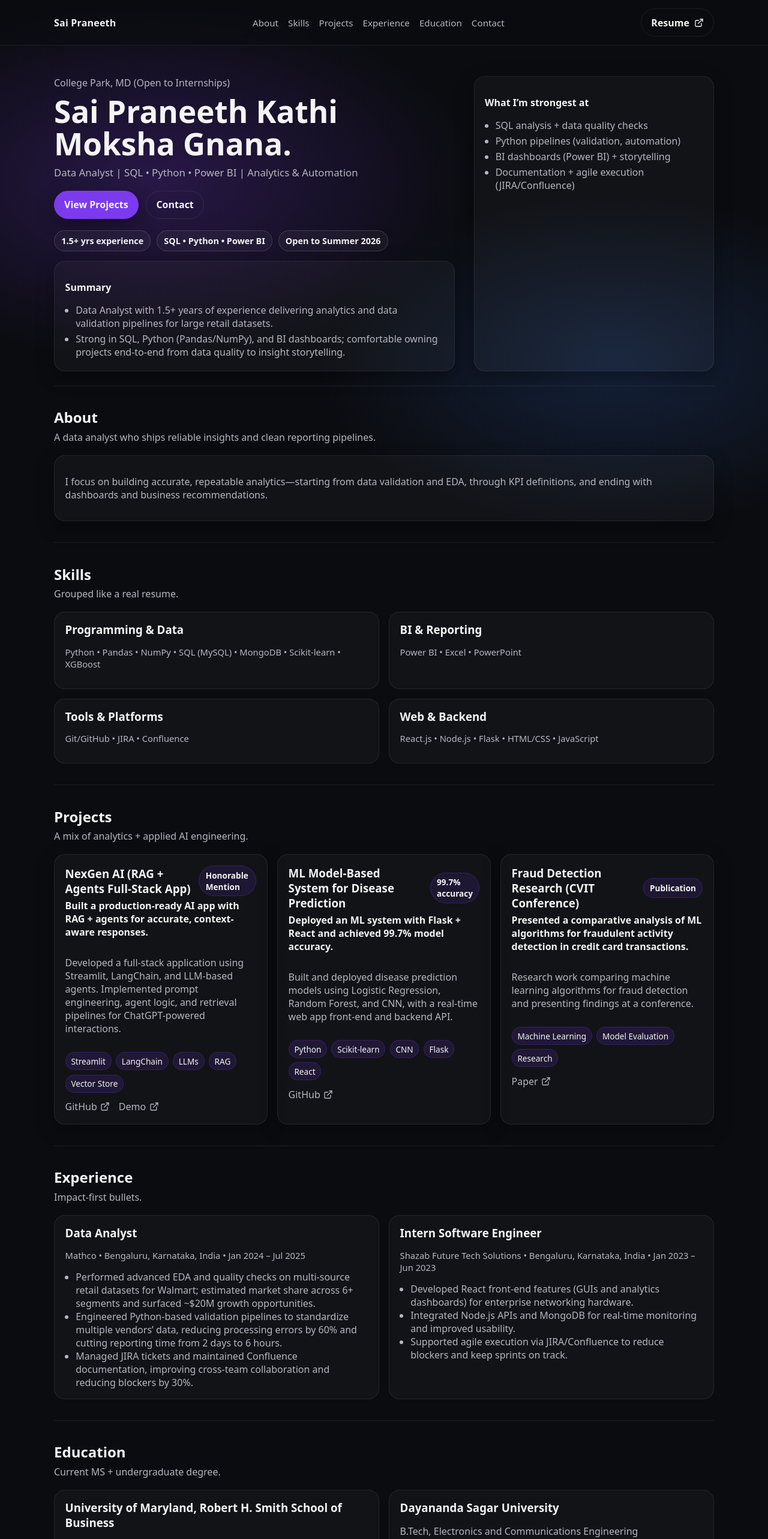
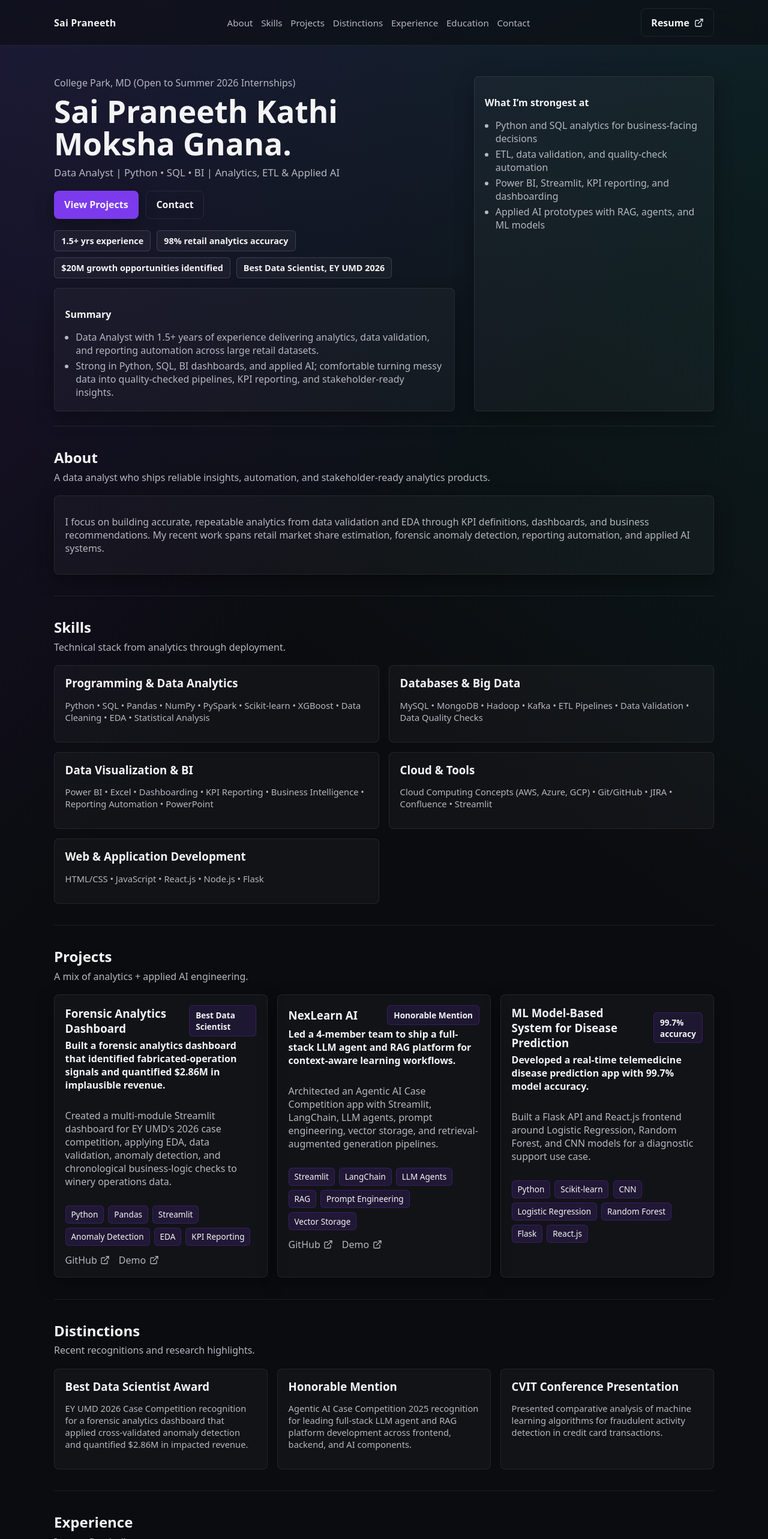
Before and after one commit to Photon7777/Website, a React (Vite) app in the folder data-analyst-portfolio/: page / in a window 1280 px wide. Shown: the top 2566 px of the page at 60% size. Built offline with nearby package versions, Linux system fonts and the light colour scheme.

Commit message:
Update portfolio with latest resume

```diff
--- a/data-analyst-portfolio/src/App.jsx
+++ b/data-analyst-portfolio/src/App.jsx
@@ -5,7 +5,7 @@ import ProjectCard from "./components/ProjectCard";
 import Footer from "./components/Footer";
 import { siteData } from "./data/siteData";
 import { FiGithub, FiLinkedin, FiMail, FiPhone } from "react-icons/fi";
-import { motion } from "framer-motion";
+import { motion as Motion } from "framer-motion";
 
 export default function App() {
   return (
@@ -15,7 +15,7 @@ export default function App() {
       <main className="container">
         {/* HERO */}
         <section className="hero">
-      <motion.div
+      <Motion.div
         initial={{ opacity: 0, y: 18 }}
         animate={{ opacity: 1, y: 0 }}
         transition={{ duration: 0.7, ease: "easeOut" }}
@@ -33,8 +33,9 @@ export default function App() {
 
         <div className="stat-row">
           <span className="stat-pill">1.5+ yrs experience</span>
-          <span className="stat-pill">SQL • Python • Power BI</span>
-          <span className="stat-pill">Open to Summer 2026</span>
+          <span className="stat-pill">98% retail analytics accuracy</span>
+          <span className="stat-pill">$20M growth opportunities identified</span>
+          <span className="stat-pill">Best Data Scientist, EY UMD 2026</span>
         </div>
 
         <div className="panel">
@@ -45,9 +46,9 @@ export default function App() {
             ))}
           </ul>
         </div>
-      </motion.div>
+      </Motion.div>
 
-      <motion.div
+      <Motion.div
         initial={{ opacity: 0, y: 18 }}
         animate={{ opacity: 1, y: 0 }}
         transition={{ duration: 0.7, ease: "easeOut", delay: 0.1 }}
@@ -55,12 +56,12 @@ export default function App() {
       >
         <p className="strong">What I’m strongest at</p>
         <ul>
-          <li>SQL analysis + data quality checks</li>
-          <li>Python pipelines (validation, automation)</li>
-          <li>BI dashboards (Power BI) + storytelling</li>
-          <li>Documentation + agile execution (JIRA/Confluence)</li>
+          <li>Python and SQL analytics for business-facing decisions</li>
+          <li>ETL, data validation, and quality-check automation</li>
+          <li>Power BI, Streamlit, KPI reporting, and dashboarding</li>
+          <li>Applied AI prototypes with RAG, agents, and ML models</li>
         </ul>
-      </motion.div>
+      </Motion.div>
     </section>
 
 
@@ -68,19 +69,21 @@ export default function App() {
         <Section
           id="about"
           title="About"
-          subtitle="A data analyst who ships reliable insights and clean reporting pipelines."
+          subtitle="A data analyst who ships reliable insights, automation, and stakeholder-ready analytics products."
         >
           <div className="panel">
             <p className="muted">
-              I focus on building accurate, repeatable analytics—starting from data validation and EDA,
-              through KPI definitions, and ending with dashboards and business recommendations.
+              I focus on building accurate, repeatable analytics from data validation and EDA
+              through KPI definitions, dashboards, and business recommendations. My recent work
+              spans retail market share estimation, forensic anomaly detection, reporting
+              automation, and applied AI systems.
             </p>
           </div>
         </Section>
 
         {/* SKILLS */}
-        <Section id="skills" title="Skills" subtitle="Grouped like a real resume.">
-          <div className="two-col">
+        <Section id="skills" title="Skills" subtitle="Technical stack from analytics through deployment.">
+          <div className="skills-grid">
             {Object.entries(siteData.skills).map(([group, items]) => (
               <div key={group} className="item">
                 <h3>{group}</h3>
@@ -95,6 +98,18 @@ export default function App() {
           <div className="grid">
             {siteData.projects.map((p) => (
               <ProjectCard key={p.title} p={p} />
+            ))}
+          </div>
+        </Section>
+
+        {/* DISTINCTIONS */}
+        <Section id="distinctions" title="Distinctions" subtitle="Recent recognitions and research highlights.">
+          <div className="three-col">
+            {siteData.distinctions.map((d) => (
+              <div key={d.title} className="item">
+                <h3>{d.title}</h3>
+                <p className="muted small">{d.detail}</p>
+              </div>
             ))}
           </div>
         </Section>
--- a/data-analyst-portfolio/src/components/Navbar.jsx
+++ b/data-analyst-portfolio/src/components/Navbar.jsx
@@ -5,6 +5,7 @@ export default function Navbar({ name, resumeUrl }) {
     { label: "About", href: "#about" },
     { label: "Skills", href: "#skills" },
     { label: "Projects", href: "#projects" },
+    { label: "Distinctions", href: "#distinctions" },
     { label: "Experience", href: "#experience" },
     { label: "Education", href: "#education" },
     { label: "Contact", href: "#contact" },
--- a/data-analyst-portfolio/src/components/ProjectCard.jsx
+++ b/data-analyst-portfolio/src/components/ProjectCard.jsx
@@ -1,9 +1,9 @@
-import { motion } from "framer-motion";
+import { motion as Motion } from "framer-motion";
 import { FiExternalLink } from "react-icons/fi";
 
 export default function ProjectCard({ p }) {
   return (
-    <motion.article
+    <Motion.article
       className="card"
       whileHover={{ y: -4 }}
       transition={{ duration: 0.18, ease: "easeOut" }}
@@ -24,13 +24,15 @@ export default function ProjectCard({ p }) {
         ))}
       </div>
 
+      {p.links?.length ? (
         <div className="links">
-        {p.links?.map((l) => (
+          {p.links.map((l) => (
             <a key={l.label} href={l.url} className="link" target="_blank" rel="noreferrer">
               {l.label} <FiExternalLink />
             </a>
           ))}
         </div>
-    </motion.article>
+      ) : null}
+    </Motion.article>
   );
 }
--- a/data-analyst-portfolio/src/components/Reveal.jsx
+++ b/data-analyst-portfolio/src/components/Reveal.jsx
@@ -1,4 +1,4 @@
-import { motion, useInView } from "framer-motion";
+import { motion as Motion, useInView } from "framer-motion";
 import { useRef } from "react";
 
 export default function Reveal({ children, delay = 0, y = 18 }) {
@@ -6,13 +6,13 @@ export default function Reveal({ children, delay = 0, y = 18 }) {
   const inView = useInView(ref, { once: true, margin: "-80px" });
 
   return (
-    <motion.div
+    <Motion.div
       ref={ref}
       initial={{ opacity: 0, y }}
       animate={inView ? { opacity: 1, y: 0 } : {}}
       transition={{ duration: 0.6, ease: "easeOut", delay }}
     >
       {children}
-    </motion.div>
+    </Motion.div>
   );
 }
--- a/data-analyst-portfolio/src/data/siteData.js
+++ b/data-analyst-portfolio/src/data/siteData.js
@@ -1,16 +1,16 @@
 export const siteData = {
   name: "Sai Praneeth Kathi Moksha Gnana",
-  headline: "Data Analyst | SQL • Python • Power BI | Analytics & Automation",
-  location: "College Park, MD (Open to Internships)",
+  headline: "Data Analyst | Python • SQL • BI | Analytics, ETL & Applied AI",
+  location: "College Park, MD (Open to Summer 2026 Internships)",
   phone: "(240) 886-7483",
   email: "lakhrav@umd.edu",
   linkedin: "https://www.linkedin.com/in/sai-praneeth-kmg",
   github: "https://github.com/Photon7777",
-  resumeUrl: "https://drive.google.com/file/d/1YzJgHBxGKIQtxz44l1EBHAmdj-zBwDDa/view?usp=sharing", // add your hosted PDF link later
+  resumeUrl: "/Resume_SaiPraneeth.pdf",
 
   summary: [
-    "Data Analyst with 1.5+ years of experience delivering analytics and data validation pipelines for large retail datasets.",
-    "Strong in SQL, Python (Pandas/NumPy), and BI dashboards; comfortable owning projects end-to-end from data quality to insight storytelling.",
+    "Data Analyst with 1.5+ years of experience delivering analytics, data validation, and reporting automation across large retail datasets.",
+    "Strong in Python, SQL, BI dashboards, and applied AI; comfortable turning messy data into quality-checked pipelines, KPI reporting, and stakeholder-ready insights.",
   ],
 
   education: [
@@ -29,18 +29,44 @@ export const siteData = {
   ],
 
   skills: {
-    "Programming & Data": [
+    "Programming & Data Analytics": [
       "Python",
+      "SQL",
       "Pandas",
       "NumPy",
-      "SQL (MySQL)",
-      "MongoDB",
+      "PySpark",
       "Scikit-learn",
       "XGBoost",
+      "Data Cleaning",
+      "EDA",
+      "Statistical Analysis",
     ],
-    "BI & Reporting": ["Power BI", "Excel", "PowerPoint"],
-    "Tools & Platforms": ["Git/GitHub", "JIRA", "Confluence"],
-    "Web & Backend": ["React.js", "Node.js", "Flask", "HTML/CSS", "JavaScript"],
+    "Databases & Big Data": [
+      "MySQL",
+      "MongoDB",
+      "Hadoop",
+      "Kafka",
+      "ETL Pipelines",
+      "Data Validation",
+      "Data Quality Checks",
+    ],
+    "Data Visualization & BI": [
+      "Power BI",
+      "Excel",
+      "Dashboarding",
+      "KPI Reporting",
+      "Business Intelligence",
+      "Reporting Automation",
+      "PowerPoint",
+    ],
+    "Cloud & Tools": [
+      "Cloud Computing Concepts (AWS, Azure, GCP)",
+      "Git/GitHub",
+      "JIRA",
+      "Confluence",
+      "Streamlit",
+    ],
+    "Web & Application Development": ["HTML/CSS", "JavaScript", "React.js", "Node.js", "Flask"],
   },
 
   experience: [
@@ -50,60 +76,78 @@ export const siteData = {
       location: "Bengaluru, Karnataka, India",
       period: "Jan 2024 – Jul 2025",
       bullets: [
-        "Performed advanced EDA and quality checks on multi-source retail datasets for Walmart; estimated market share across 6+ segments and surfaced ~$20M growth opportunities.",
-        "Engineered Python-based validation pipelines to standardize multiple vendors’ data, reducing processing errors by 60% and cutting reporting time from 2 days to 6 hours.",
-        "Managed JIRA tickets and maintained Confluence documentation, improving cross-team collaboration and reducing blockers by 30%.",
+        "Delivered retail analytics and market share estimation for Walmart across 6+ business segments; achieved 98% accuracy and identified $20M in growth opportunities through EDA, quality checks, and BI reporting.",
+        "Engineered Python-based data validation and ETL pipelines to standardize multivendor retail datasets, reducing processing errors by 60% and cutting reporting turnaround from 2 days to 6 hours.",
+        "Improved stakeholder communication by managing JIRA tickets and Confluence documentation, reducing team blockers by 30% and supporting consistent KPI delivery.",
       ],
     },
     {
       company: "Shazab Future Tech Solutions",
-      role: "Intern Software Engineer",
+      role: "Software Engineering Intern",
       location: "Bengaluru, Karnataka, India",
       period: "Jan 2023 – Jun 2023",
       bullets: [
-        "Developed React front-end features (GUIs and analytics dashboards) for enterprise networking hardware.",
-        "Integrated Node.js APIs and MongoDB for real-time monitoring and improved usability.",
-        "Supported agile execution via JIRA/Confluence to reduce blockers and keep sprints on track.",
+        "Developed React.js analytics dashboards and GUIs across 2 enterprise networking hardware product lines.",
+        "Integrated Node.js APIs and MongoDB to enable real-time operational monitoring and improve data visibility for engineering teams.",
+        "Contributed to agile sprint delivery through JIRA workflows and Confluence documentation across a 5-member team.",
       ],
     },
   ],
 
   projects: [
     {
-      title: "NexGen AI (RAG + Agents Full-Stack App)",
+      title: "Forensic Analytics Dashboard",
+      badge: "Best Data Scientist",
+      impact:
+        "Built a forensic analytics dashboard that identified fabricated-operation signals and quantified $2.86M in implausible revenue.",
+      description:
+        "Created a multi-module Streamlit dashboard for EY UMD's 2026 case competition, applying EDA, data validation, anomaly detection, and chronological business-logic checks to winery operations data.",
+      tech: ["Python", "Pandas", "Streamlit", "Anomaly Detection", "EDA", "KPI Reporting"],
+      links: [
+        { label: "GitHub", url: "https://github.com/Photon7777/EY_APP" },
+        { label: "Demo", url: "https://eyforensic.streamlit.app/" },
+      ],
+    },
+    {
+      title: "NexLearn AI",
       badge: "Honorable Mention",
       impact:
-        "Built a production-ready AI app with RAG + agents for accurate, context-aware responses.",
+        "Led a 4-member team to ship a full-stack LLM agent and RAG platform for context-aware learning workflows.",
       description:
-        "Developed a full-stack application using Streamlit, LangChain, and LLM-based agents. Implemented prompt engineering, agent logic, and retrieval pipelines for ChatGPT-powered interactions.",
-      tech: ["Streamlit", "LangChain", "LLMs", "RAG", "Vector Store"],
+        "Architected an Agentic AI Case Competition app with Streamlit, LangChain, LLM agents, prompt engineering, vector storage, and retrieval-augmented generation pipelines.",
+      tech: ["Streamlit", "LangChain", "LLM Agents", "RAG", "Prompt Engineering", "Vector Storage"],
       links: [
         { label: "GitHub", url: "https://github.com/Photon7777/NexGen_Deploy" },
-        { label: "Demo", url: "https://nexgen-ai.streamlit.app/" } // update
+        { label: "Demo", url: "https://nexgen-ai.streamlit.app/" },
       ],
     },
     {
       title: "ML Model-Based System for Disease Prediction",
       badge: "99.7% accuracy",
       impact:
-        "Deployed an ML system with Flask + React and achieved 99.7% model accuracy.",
+        "Developed a real-time telemedicine disease prediction app with 99.7% model accuracy.",
       description:
-        "Built and deployed disease prediction models using Logistic Regression, Random Forest, and CNN, with a real-time web app front-end and backend API.",
-      tech: ["Python", "Scikit-learn", "CNN", "Flask", "React"],
-      links: [
-        { label: "GitHub", url: "https://github.com/your-github/disease-prediction" },
-         // update
-      ],
+        "Built a Flask API and React.js frontend around Logistic Regression, Random Forest, and CNN models for a diagnostic support use case.",
+      tech: ["Python", "Scikit-learn", "CNN", "Logistic Regression", "Random Forest", "Flask", "React.js"],
+      links: [],
+    },
+  ],
+
+  distinctions: [
+    {
+      title: "Best Data Scientist Award",
+      detail:
+        "EY UMD 2026 Case Competition recognition for a forensic analytics dashboard that applied cross-validated anomaly detection and quantified $2.86M in impacted revenue.",
     },
     {
-      title: "Fraud Detection Research (CVIT Conference)",
-      badge: "Publication",
-      impact:
-        "Presented a comparative analysis of ML algorithms for fraudulent activity detection in credit card transactions.",
-      description:
-        "Research work comparing machine learning algorithms for fraud detection and presenting findings at a conference.",
-      tech: ["Machine Learning", "Model Evaluation", "Research"],
-      links: [{ label: "Paper", url: "https://drive.google.com/file/d/1KmNCJsYoJkgrbJ7xZlYdJ7a7YXQKkNtD/view?usp=sharing" }], // update
+      title: "Honorable Mention",
+      detail:
+        "Agentic AI Case Competition 2025 recognition for leading full-stack LLM agent and RAG platform development across frontend, backend, and AI components.",
+    },
+    {
+      title: "CVIT Conference Presentation",
+      detail:
+        "Presented comparative analysis of machine learning algorithms for fraudulent activity detection in credit card transactions.",
     },
   ],
 };
--- a/data-analyst-portfolio/src/styles/index.css
+++ b/data-analyst-portfolio/src/styles/index.css
@@ -13,8 +13,8 @@ html{ scroll-behavior:smooth; }
 body{
   margin:0;
   font-family: ui-sans-serif, system-ui, -apple-system, Segoe UI, Roboto, Helvetica, Arial;
-  background: radial-gradient(900px 500px at 20% 10%, rgba(124,58,237,.25), transparent 60%),
-              radial-gradient(900px 500px at 80% 20%, rgba(59,130,246,.18), transparent 55%),
+  background: linear-gradient(135deg, rgba(124,58,237,.14), transparent 32%),
+              linear-gradient(215deg, rgba(20,184,166,.12), transparent 36%),
               var(--bg);
   color:var(--text);
 }
@@ -34,13 +34,13 @@ code{ background: rgba(255,255,255,.06); padding: .15rem .35rem; border-radius:
   padding:.9rem 0; gap:1rem;
 }
 .brand{ font-weight:800; letter-spacing:.2px; }
-.nav-links{ display:flex; gap:1rem; }
+.nav-links{ display:flex; gap:.85rem; }
 .nav-links a{ color: var(--muted); font-size:.95rem; }
 .nav-links a:hover{ color: var(--text); }
 
 .btn{
   display:inline-flex; align-items:center; gap:.5rem;
-  padding:.7rem 1rem; border-radius:999px;
+  padding:.7rem 1rem; border-radius:8px;
   background: var(--accent);
   border:1px solid rgba(124,58,237,.35);
   box-shadow: var(--shadow);
@@ -66,14 +66,14 @@ h1{ margin:.1rem 0 .6rem; font-size: clamp(2.1rem, 4vw, 3.2rem); line-height:1.0
 .panel{
   background: rgba(255,255,255,.03);
   border:1px solid var(--border);
-  border-radius:18px;
+  border-radius:8px;
   padding:1rem 1.1rem;
   box-shadow: var(--shadow);
 }
 .panel ul{ margin:.6rem 0 0; padding-left:1.1rem; color: var(--muted); }
 .panel li{ margin:.25rem 0; }
 
-.section{ padding:2.2rem 0; border-top:1px solid var(--border); }
+.section{ padding:2.2rem 0; border-top:1px solid var(--border); scroll-margin-top:5.5rem; }
 .section-head h2{ margin:0; font-size:1.5rem; }
 .section-head p{ margin:.35rem 0 1.2rem; }
 .muted{ color: var(--muted); }
@@ -81,10 +81,12 @@ h1{ margin:.1rem 0 .6rem; font-size: clamp(2.1rem, 4vw, 3.2rem); line-height:1.0
 .strong{ font-weight:800; }
 
 .grid{ display:grid; grid-template-columns: repeat(3, 1fr); gap:1rem; }
+.three-col{ display:grid; grid-template-columns: repeat(3, 1fr); gap:1rem; }
+.skills-grid{ display:grid; grid-template-columns: repeat(2, 1fr); gap:1rem; }
 .card{
   border:1px solid var(--border);
   background: rgba(255,255,255,.03);
-  border-radius:18px;
+  border-radius:8px;
   padding:1.1rem;
   box-shadow: var(--shadow);
   display:flex; flex-direction:column; gap:.8rem;
@@ -96,14 +98,14 @@ h1{ margin:.1rem 0 .6rem; font-size: clamp(2.1rem, 4vw, 3.2rem); line-height:1.0
 .stack{ display:flex; flex-wrap:wrap; gap:.45rem; }
 .chip{
   font-size:.85rem; padding:.28rem .55rem;
-  border-radius:999px;
+  border-radius:6px;
   background: rgba(124,58,237,.14);
   border:1px solid rgba(124,58,237,.25);
 }
 
 .pill{
   padding:.35rem .65rem;
-  border-radius:999px;
+  border-radius:6px;
   border:1px solid var(--border);
   background: rgba(255,255,255,.03);
   font-weight:700;
@@ -122,7 +124,7 @@ h1{ margin:.1rem 0 .6rem; font-size: clamp(2.1rem, 4vw, 3.2rem); line-height:1.0
 .item{
   border:1px solid var(--border);
   background: rgba(255,255,255,.03);
-  border-radius:18px;
+  border-radius:8px;
   padding:1rem 1.1rem;
 }
 .item h3{ margin:0; }
@@ -138,6 +140,8 @@ h1{ margin:.1rem 0 .6rem; font-size: clamp(2.1rem, 4vw, 3.2rem); line-height:1.0
 @media (max-width: 900px){
   .hero{ grid-template-columns: 1fr; }
   .grid{ grid-template-columns: 1fr; }
+  .three-col{ grid-template-columns: 1fr; }
+  .skills-grid{ grid-template-columns: 1fr; }
   .two-col{ grid-template-columns: 1fr; }
   .nav-links{ display:none; }
 }
@@ -151,7 +155,7 @@ h1{ margin:.1rem 0 .6rem; font-size: clamp(2.1rem, 4vw, 3.2rem); line-height:1.0
 }
 .stat-pill{
   padding:.45rem .7rem;
-  border-radius:999px;
+  border-radius:6px;
   border:1px solid rgba(255,255,255,.14);
   background: rgba(255,255,255,.04);
   color: var(--text);
@@ -167,8 +171,8 @@ h1{ margin:.1rem 0 .6rem; font-size: clamp(2.1rem, 4vw, 3.2rem); line-height:1.0
   content:"";
   position:absolute;
   inset:-2px;
-  background: radial-gradient(600px 260px at 10% 0%, rgba(124,58,237,.20), transparent 55%),
-              radial-gradient(600px 260px at 90% 20%, rgba(34,197,94,.14), transparent 55%);
+  background: linear-gradient(135deg, rgba(124,58,237,.18), transparent 42%),
+              linear-gradient(215deg, rgba(20,184,166,.12), transparent 46%);
   opacity:.0;
   transition: opacity .2s ease;
   pointer-events:none;
```
Also changed, not shown: 1 other file (tests, documents, lock files or other folders). Lines whose indentation alone changed are shown as unchanged.
